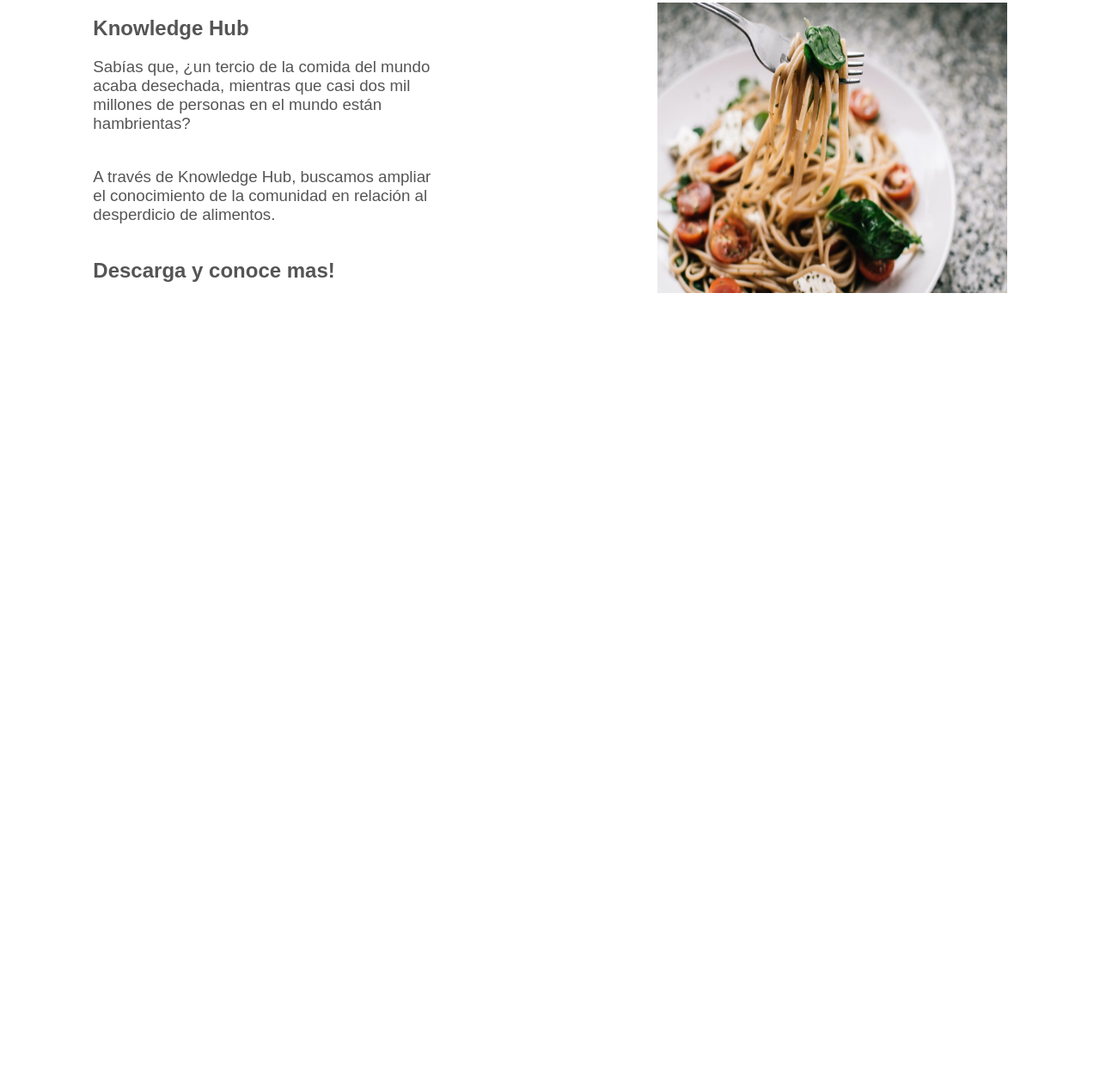
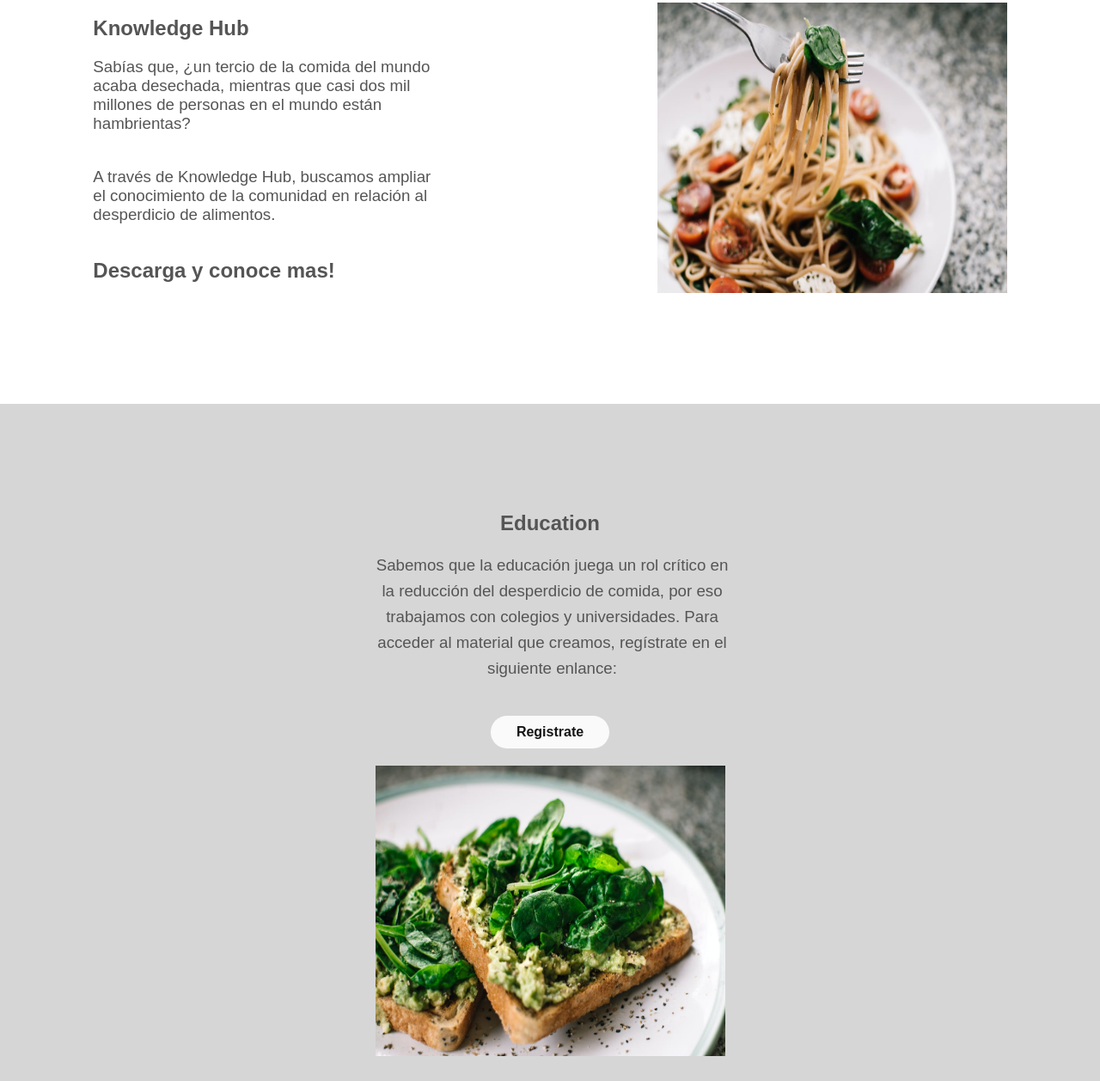
Before and after one commit to jamesrhurtado/Wasteless-Food, a plain HTML site: page index.html in a window 1280 px wide. Shown: the part 922-2180 px from the top of the page at 86% size. Before the commit the page ends 1392 px from the top, so only its background shows below. Drawn offline with Linux system fonts and the light colour scheme.

Commit message:
Added education section

```diff
--- a/index.html
+++ b/index.html
@@ -60,5 +60,42 @@
     <!--/.Section knowledge_hub-->
 
     <!--Section Education-->
+    <section class="education" id="education">
+      <div class="education-text">
+        <h1>Education</h1>
+        <h3>
+          Sabemos que la educación juega un rol crítico en la reducción del
+          desperdicio de comida, por eso trabajamos con colegios y
+          universidades. Para acceder al material que creamos, regístrate en el
+          siguiente enlance:
+        </h3>
+      </div>
+      <a href="#" class="btn">Registrate</a>
+      <div class="education-img">
+        <img src="images/education.jpeg" alt="education picture" />
+      </div>
+    </section>
+    <!--/.Section Education-->
+
+    <!--Section visitantes-->
+    <section class="visitantes" id="visitantes">
+      <div class="visitantes-img">
+        <img src="images/visitors.jpeg" alt="visitors picture" />
+      </div>
+      <div class="visitantes-text">
+        <h1>Visitantes</h1>
+        <h3>
+          En nuestra aplicacion contamos con un mapa en tiempo real para
+          encontrar estaurantes, cafeterías, tiendas cerca del usuario, las
+          cuales cuenten con alimentos no vendidos y puedan ser comprados para
+          luego recogerse a la hora indicada por el establecimiento.
+        </h3>
+        <br />
+        <h3>Instala la aplicación, regístrate y empieza a usarla!</h3>
+        <a href="#" class="btn">Descargar</a>
+      </div>
+    </section>
+
+    <!--/.Section visitantes-->
   </body>
 </html>
--- a/styles.css
+++ b/styles.css
@@ -36,7 +36,7 @@ a:hover {
 a.btn {
   color: #000;
   background-color: #fff;
-  border-radius: 4px;
+  border-radius: 20px;
   text-align: center;
   font-weight: 800;
 }
@@ -120,7 +120,7 @@ header nav li:last-child {
 }
 
 .hero a.btn {
-  padding: 20px 46px;
+  padding: 10px 30px;
 }
 
 .hero h1 {
@@ -163,3 +163,34 @@ header nav li:last-child {
   width: 407px;
   height: 338px;
 }
+
+/* /.Knowledge Hub*/
+
+/* Education*/
+
+.education {
+  background-color: #d6d6d6;
+}
+
+.education h1,
+.education h3 {
+  text-align: center;
+}
+.education h3 {
+  font: normal 28 px "Open Sans", sans-serif;
+  font-weight: 100;
+  margin-bottom: 40px;
+  margin-left: 334px;
+  margin-right: 329px;
+  line-height: 30px;
+}
+
+.education a.btn {
+  padding: 10px 30px;
+  margin-bottom: 20px;
+}
+
+.education img {
+  width: 407px;
+  height: 338px;
+}
```
